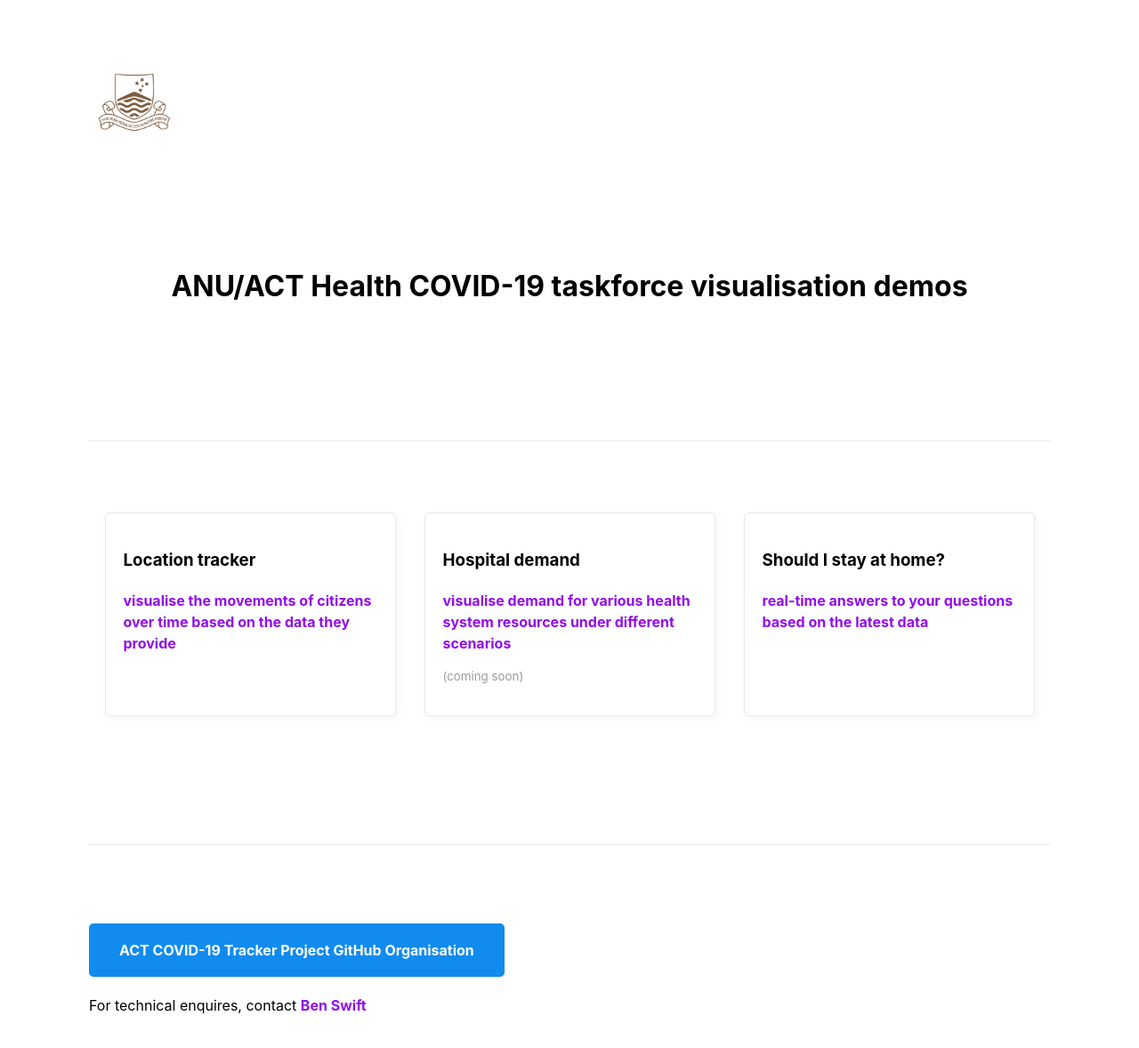
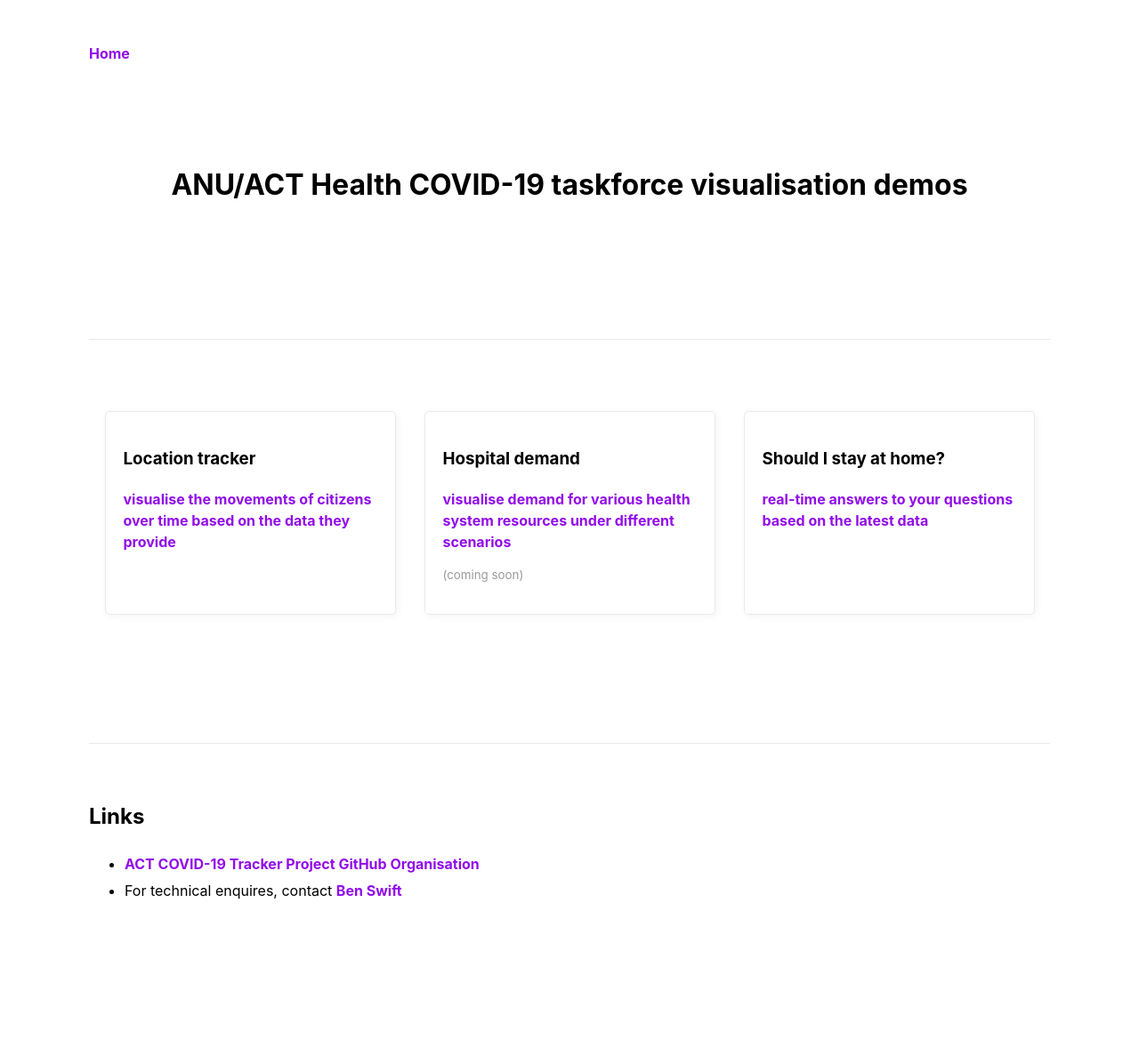
Before and after one commit to anu-act-health-covid19-support/vis-demos, a website: page index.html in a window 1280 px wide. Shown: the whole page at 89% size. After the commit the page ends 1081 px from the top, so only its background shows below. Drawn offline with Linux system fonts and the light colour scheme.

Commit message:
update headers & footers

```diff
--- a/index.html
+++ b/index.html
@@ -16,9 +16,7 @@
   <body>
     <header>
       <nav>
-        <a href="/"
-          ><img alt="ANU Logo" src="assets/anu-logo.png" height="100"
-        /></a>
+        <a href="/">Home</a>
       </nav>
       <h1>ANU/ACT Health COVID-19 taskforce visualisation demos</h1>
     </header>
@@ -56,16 +54,19 @@
     </main>
     <footer>
       <hr />
-      <p>
-        <a
-          href="https://github.com/organizations/ACT-COVID-19-TRACKER/settings/profile"
-          ><strong>ACT COVID-19 Tracker Project GitHub Organisation</strong></a
-        >
-      </p>
-      <p>
-        For technical enquires, contact
-        <a href="mailto:ben.swift@anu.edu.au">Ben Swift</a>
-      </p>
+      <h2>Links</h2>
+      <ul>
+        <li>
+          <a
+            href="https://github.com/organizations/ACT-COVID-19-TRACKER/settings/profile"
+            >ACT COVID-19 Tracker Project GitHub Organisation</a
+          >
+        </li>
+        <li>
+          For technical enquires, contact
+          <a href="mailto:ben.swift@anu.edu.au">Ben Swift</a>
+        </li>
+      </ul>
     </footer>
   </body>
 </html>
```
Also changed, not shown: hospital-demand/index.html (+14 -13 lines), location-tracker/index.html (+3 -3 lines), shouldistayathome/index.html (+15 -10 lines).
